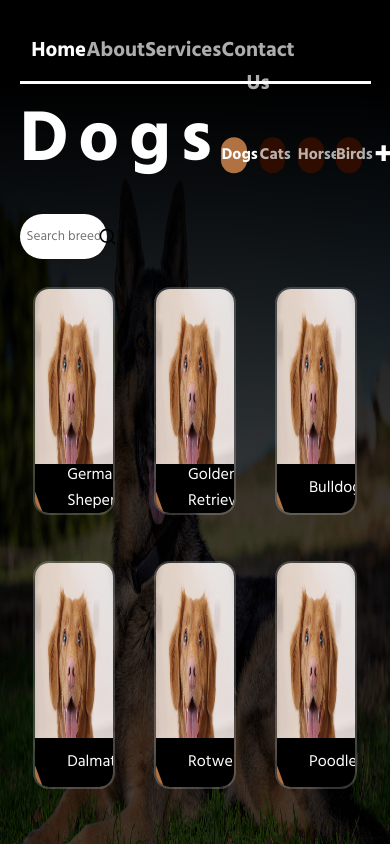
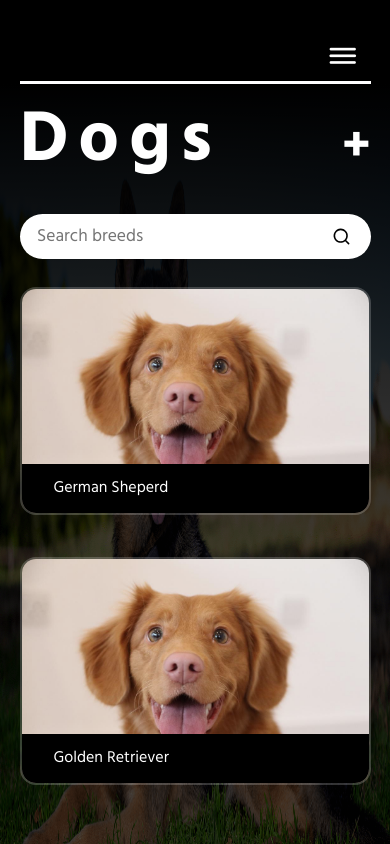
Before and after one commit to nataniel-sawadogo/pet-shop, a Vue app: page / in a window 390 px wide. Built offline with nearby package versions, Linux system fonts and the light colour scheme.

Commit message:
Started responsive header

```diff
--- a/public/index.html
+++ b/public/index.html
@@ -5,6 +5,7 @@
     <meta http-equiv="X-UA-Compatible" content="IE=edge">
     <meta name="viewport" content="width=device-width,initial-scale=1.0">
     <link rel="icon" href="<%= BASE_URL %>favicon.ico">
+    <link rel="stylesheet" href="https://unicons.iconscout.com/release/v4.0.8/css/line.css">
     <title>Pet Shop</title>
   </head>
   <body>
--- a/src/components/CardItem.vue
+++ b/src/components/CardItem.vue
@@ -115,5 +115,12 @@ const { breed } = defineProps(['breed'])
         background-color: var(--secondary);
     }
 
+    @media (max-width: 431px){
+        .card{
+            height: 45%;
+            width: 90vw;
+        }
+    }
+
 
 </style>
--- a/src/components/HeaderItem.vue
+++ b/src/components/HeaderItem.vue
@@ -1,7 +1,9 @@
 <script setup lang="ts">
     import { useRouter } from 'vue-router';
+    import { ref } from 'vue';
 
     const router = useRouter()
+    const show = ref(false)
 
     const goto = (route :string) => {
         router.push(route)
@@ -10,13 +12,16 @@
 
 <template>
     <div class="container">
-        <nav>
+        <nav :class="{display:show}">
             <ul>
                 <li class="active-link" @click="goto('/')">Home</li>
                 <li @click="goto('/about')">About</li>
                 <li @click="goto('/services')">Services</li>
                 <li @click="goto('/contact')">Contact Us</li>
             </ul>
+            <div id="burger" @click="show = !show">
+                <i class="uil uil-bars"></i>
+            </div>
         </nav>
     </div>
 </template>
@@ -73,6 +78,10 @@
         padding: 0 3%;
     }
 
+    #burger{
+        display: none;
+    }
+
     ul{
         display: flex;
         width: 70%;
@@ -93,4 +102,62 @@
         border-bottom: var(--secondary) 3px solid;
         width: 100%;
     }
+
+    @media (max-width: 431px){
+        nav ul{
+            display: none;
+            position: relative;
+        }
+
+        nav {
+            display: flex;
+            flex-direction: column-reverse;
+        }
+
+        #burger{
+            display: block;
+            width: 100%;
+            display: flex;
+            justify-content: flex-end;
+            z-index: 2;
+        }
+
+        #burger i{
+            font-size: 2rem;
+        }
+
+        .display{
+            height: 100vh;
+            position: fixed;
+            top: 0;
+            right: 0;
+            z-index: 10;
+            width: 80%;
+        }
+
+        .display::before{
+            position: absolute;
+            content: '';
+            height: 100vh;
+            width: 100vw;
+            backdrop-filter: blur(15px);
+            top: 0;
+            right: 0;
+            z-index: -1;
+        }
+
+        .display::after{
+            content: '';
+            position: absolute;
+            height: 100%;
+            width: 100%;
+            background-color: var(--background);
+            top: 0;
+            right: 0;
+        }
+
+        .display ul{
+            display: block;
+        }
+    }
 </style>
--- a/src/components/SearchBar.vue
+++ b/src/components/SearchBar.vue
@@ -38,4 +38,16 @@
         left: 25%;
     }
 
+    @media (max-width: 431px){
+        input {
+            width: 100%;
+            padding: 0 5%;
+            font-size: 1.1rem;
+        }
+
+        .search{
+            left: 85%;
+        }
+    }
+
 </style>
--- a/src/components/containers/CardContainer.vue
+++ b/src/components/containers/CardContainer.vue
@@ -44,4 +44,10 @@
         width: 5px;
     }
 
+    @media (max-width: 431px){
+        .contain-card{
+
+        }
+    }
+
 </style>
--- a/src/views/HomeView.vue
+++ b/src/views/HomeView.vue
@@ -111,4 +111,19 @@
         transform: rotateZ(45deg);
     }
 
+    @media (max-width: 431px){
+        #types button{
+            display: none;
+        }
+
+        #types{
+            justify-content: flex-end;
+        }
+
+        #plus{
+            font-size: 3rem;
+            margin-bottom: 1rem;
+        }
+    }
+
 </style>
```
